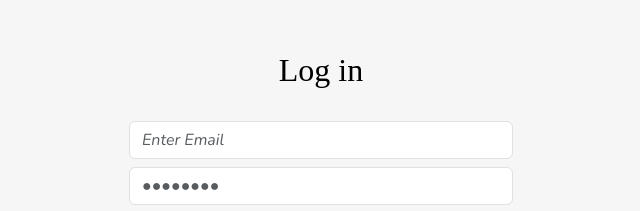
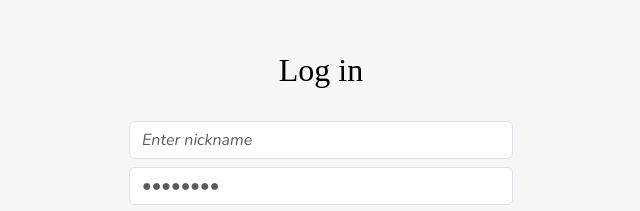
Before and after one commit to pda4Team7/pda_project, a React (Vite) app in the folder myapp/onmysubway/: page /login in a window 1280 px wide. Shown: the part 195-406 px from the top of the page, without its empty margins (319-959 px from the left). Built offline with nearby package versions, Linux system fonts and the light colour scheme; a web font is replaced by a local one.

Commit message:
[fix] input placeholder 수정

```diff
--- a/myapp/onmysubway/src/components/login-page/Login.jsx
+++ b/myapp/onmysubway/src/components/login-page/Login.jsx
@@ -62,7 +62,7 @@ const Login = () => {
               <Form.Control
                 className="login-input"
                 type="text"
-                placeholder="Enter Email"
+                placeholder="Enter nickname"
                 style={{ fontStyle: "italic" }}
                 value={nickname}
                 onChange={(e) => setNickname(e.target.value)}
```
